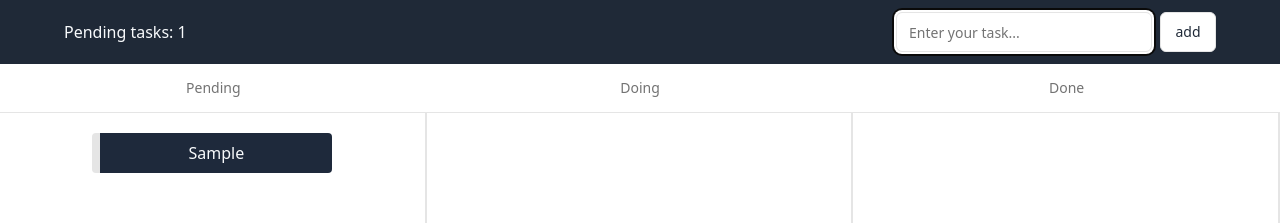
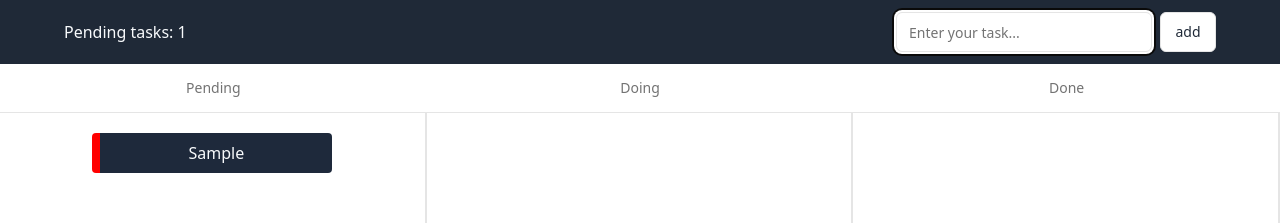
Before and after one commit to carlosEduardDev/KanBan-List, a React (Vite) app: page / in a window 1280 px wide. Both pictures are taken after typing "Sample" into the empty fields and a click on the input "add". Shown: the top 223 px of the page. Built offline with nearby package versions, Linux system fonts and the light colour scheme.

Commit message:
style(task):fix color

```diff
--- a/src/components/Section.tsx
+++ b/src/components/Section.tsx
@@ -32,7 +32,8 @@ const SectionTasks = ({ color, handleDrop, tasks, id, setTasks }: ISection) => {
           className="flex justify-center mb-4"
         >
           <p
-            className={`cursor-grab flex justify-center items-center gap-2 break-all text-slate-50 bg-slate-800 rounded p-2 w-60 border-l-8 border-${color}-500`}
+            style={{ borderLeftColor: color }}
+            className="cursor-grab flex justify-center items-center gap-2 break-all text-slate-50 bg-slate-800 rounded p-2 w-60 border-l-8"
           >
             {todo}
           </p>
```
